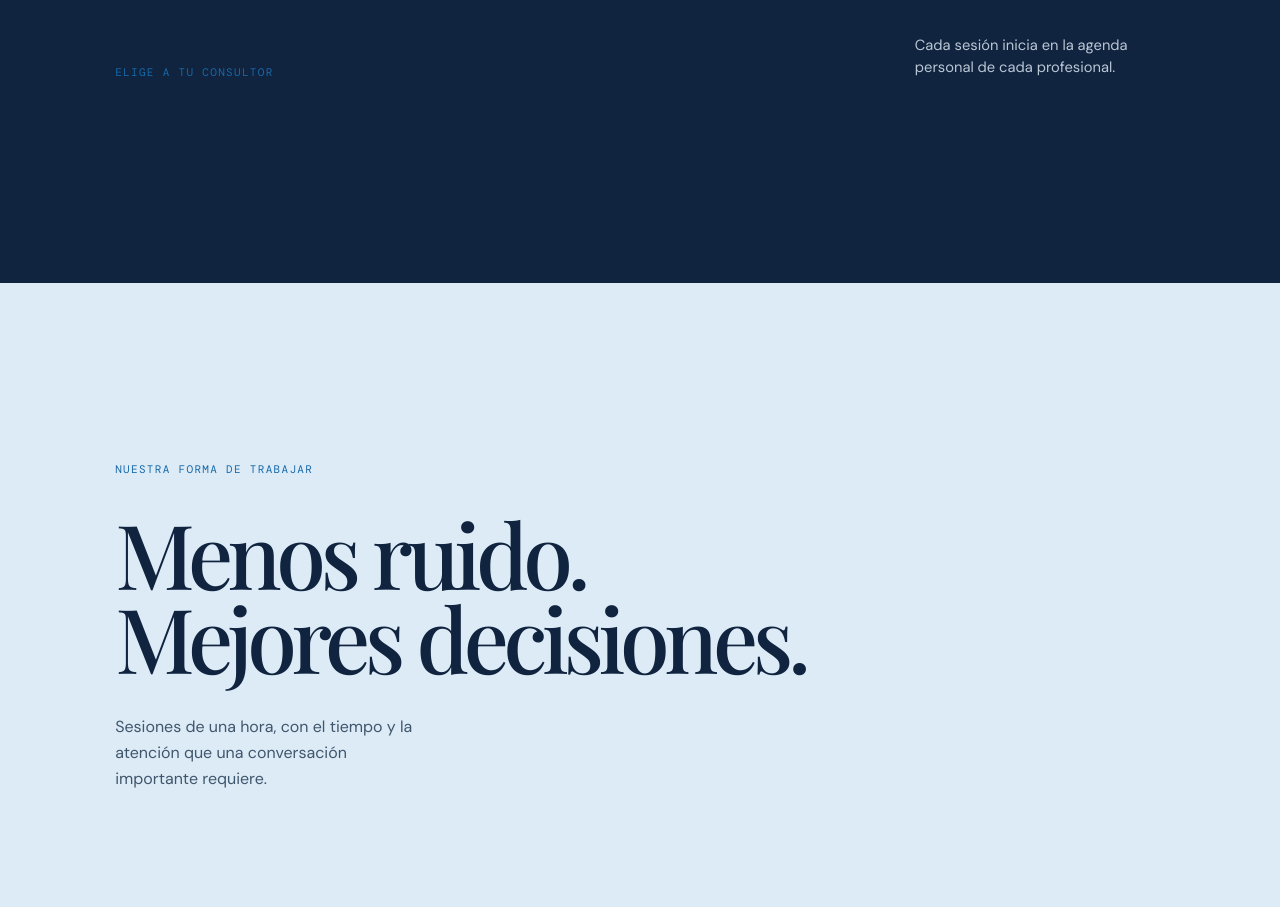
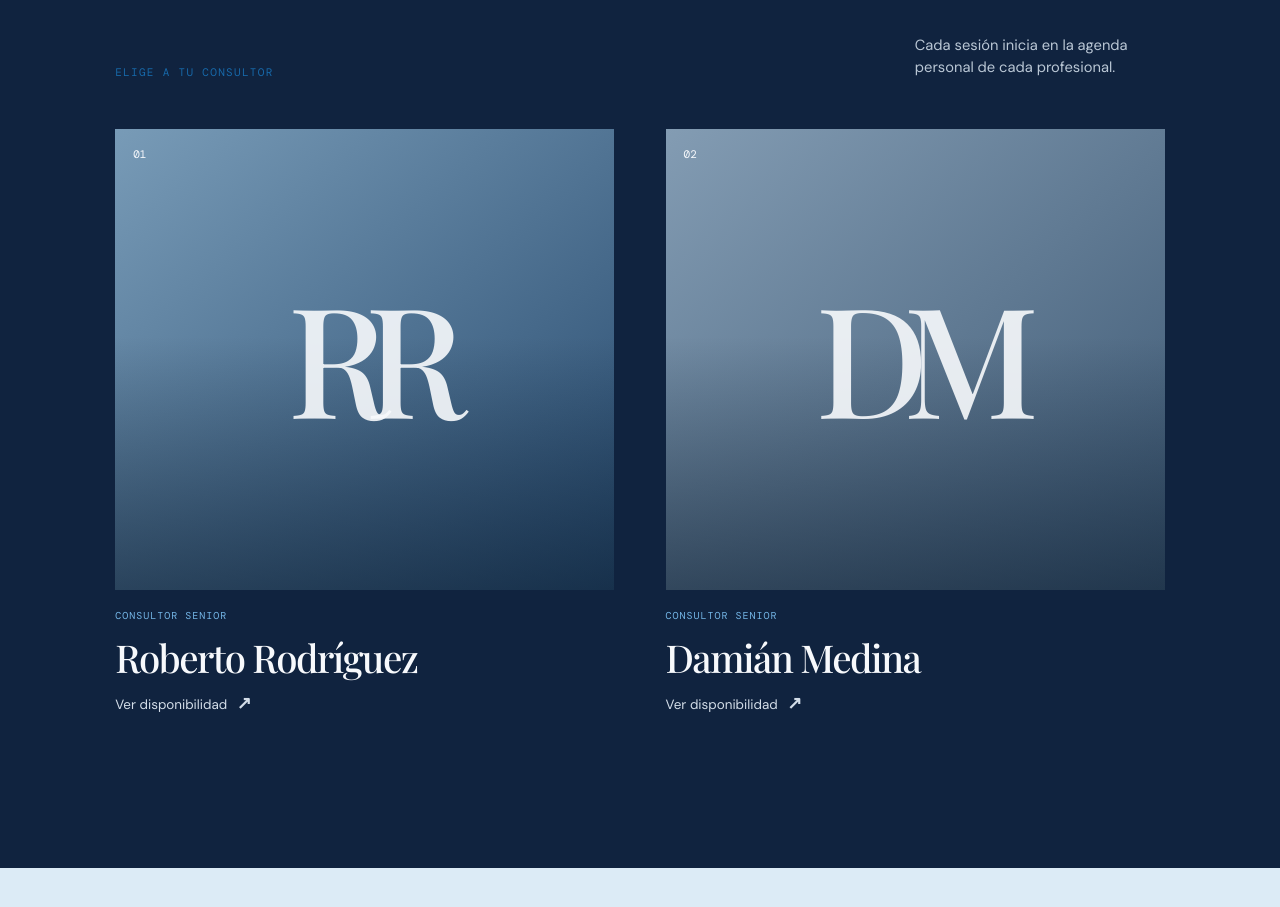
Before and after one commit to Ecamposg95/Atlas-Booking, a React (Vite) app in the folder frontend/: page / in a window 1280 px wide. Shown: the part 920-1827 px from the top of the page. Built offline with nearby package versions, Linux system fonts and the light colour scheme; no server answers; a web font is replaced by a local one.

Commit message:
fix: render landing consultants without API dependency

```diff
--- a/frontend/src/main.tsx
+++ b/frontend/src/main.tsx
@@ -1,6 +1,5 @@
-import { useEffect, useState } from 'react'
+import { useState } from 'react'
 import { createRoot } from 'react-dom/client'
-import axios from 'axios'
 import './styles.css'
 
 type Consultant = { id: string; name: string; slug: string; booking_url?: string | null }
@@ -8,12 +7,13 @@ const linkedInProfiles: Record<string, string> = {
   'roberto-rodriguez': 'https://www.linkedin.com/in/roberto-e-rodriguez/',
   'damian-medina': 'https://www.linkedin.com/in/damianmedinalion/',
 }
-const api = axios.create({ baseURL: '/api' })
+const consultants: Consultant[] = [
+  { id: 'roberto-rodriguez', name: 'Roberto Rodríguez', slug: 'roberto-rodriguez' },
+  { id: 'damian-medina', name: 'Damián Medina', slug: 'damian-medina' },
+]
 
 function App() {
-  const [consultants, setConsultants] = useState<Consultant[]>([])
   const [selected, setSelected] = useState<Consultant | null>(null)
-  useEffect(() => { api.get<Consultant[]>('/staff').then(({ data }) => setConsultants(data)) }, [])
   const firstName = selected?.name.split(' ')[0]
   return <main>
     <nav className="nav"><a className="wordmark" href="/">ATLAS<span>·</span>BOOKING</a><span>Consultoría privada</span></nav>
```
Also changed, not shown: 1 other file (tests, documents, lock files or other folders).
